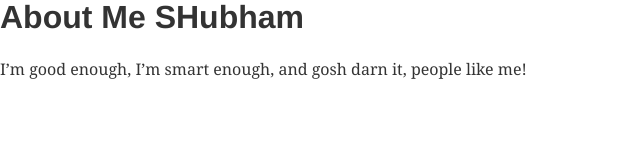
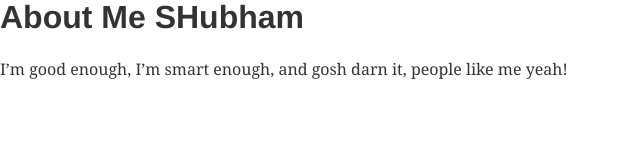
Before and after one commit to S3gillu/Gatsby.JS_Third_Application, a Gatsby site: page /about in a window 1280 px wide. Shown: the full height of the page, 0-640 px from the left. Built offline with nearby package versions, Linux system fonts and the light colour scheme; Gatsby itself is replaced by a stand-in of ours.

Commit message:
text change

```diff
--- a/src/pages/about.js
+++ b/src/pages/about.js
@@ -3,6 +3,6 @@ import React from 'react';
 export default () => (
     <div>
         <h1>About Me SHubham</h1>
-        <p>I’m good enough, I’m smart enough, and gosh darn it, people like me!</p>
+        <p>I’m good enough, I’m smart enough, and gosh darn it, people like me yeah!</p>
     </div>
 )
```
